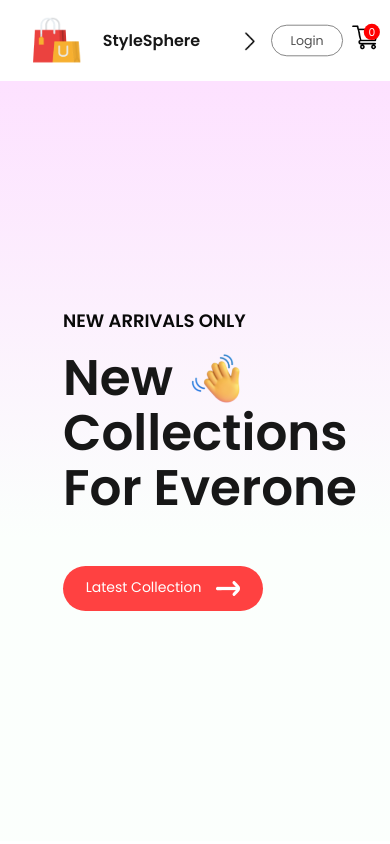
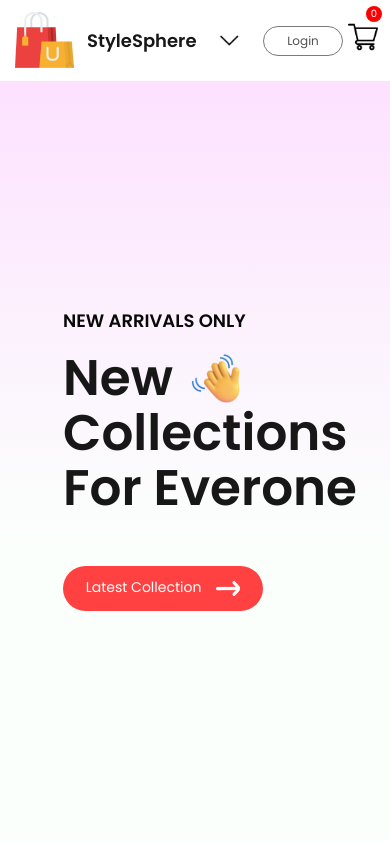
Before and after one commit to yugaldhiman/E-Commerce, a React (Vite) app: page / in a window 390 px wide. Shown: the top 844 px of the page. Built offline with nearby package versions, Linux system fonts and the light colour scheme.

Commit message:
change css code

```diff
--- a/src/Component/Navbar/navbar.css
+++ b/src/Component/Navbar/navbar.css
@@ -179,11 +179,16 @@
     }
 } */
 
+
+
+
+
+
 .navbar {
     display: flex;
     justify-content: space-between;
     align-items: center;
-    padding: 16px;
+    padding: 12px 16px;
     box-shadow: 0px 1px 3px -2px black;
     width: 100%;
 }
@@ -192,13 +197,10 @@
     display: flex;
     align-items: center;
     gap: 10px;
-}
-
-.nav-logo {
-    color: #171717;
-    font-size: 25px;
+    font-size: 22px;
     font-weight: 600;
     text-decoration: none;
+    color: #171717;
 }
 
 .nav-menu {
@@ -241,7 +243,6 @@
 .nav-login-cart button {
     width: 100px;
     height: 35px;
-    outline: none;
     border: 1px solid #7a7a7a;
     border-radius: 75px;
     color: #515151;
@@ -255,10 +256,6 @@
     height: 30px;
 }
 
-.nav-login-cart button:active {
-    background: #f3f3f3;
-}
-
 .nav-cart-count {
     height: 18px;
     width: 18px;
@@ -269,66 +266,38 @@
     display: flex;
     align-items: center;
     justify-content: center;
-    margin-top: -20px;
-    margin-left: -27px;
+    position: absolute;
+    right: 12px;
+    top: 8px;
 }
 
-.nav-drop-down {
-    display: none;
-}
-
-@media(max-width :1024px) {
+/* Mobile Responsive */
+@media (max-width: 800px) {
     .navbar {
-        padding: 15px 30px;
-    }
-
-    .nav-menu {
-        gap: 20px;
-        font-size: 14px;
-    }
-
-    .nav-login-cart button {
-        width: 80px;
-        height: 35px;
-        font-size: 14px;
-    }
-
-    .nav-login-cart img {
-        width: 30px;
-    }
-
-    .nav-cart-count {
-        width: 18px;
-        height: 18px;
-    }
-}
-
-@media(max-width:800px) {
-    .navbar {
-        padding: 10px;
+        padding: 10px 16px;
     }
 
     .nav-drop-down {
         display: block;
         width: 30px;
-        rotate: -90deg;
-        transition: 0.5s;
+        cursor: pointer;
+        transition: 0.3s;
     }
 
     .nav-menu {
         display: none;
         flex-direction: column;
-        height: auto;
-        width: 100%;
+        align-items: center;
         position: absolute;
-        justify-content: center;
-        background: white;
         top: 50px;
         left: 0;
+        width: 100%;
+        background: white;
         padding: 10px 0;
+        box-shadow: 0 2px 5px rgba(0, 0, 0, 0.1);
     }
 
-    .nav-menu-visble {
+    .nav-menu.nav-menu-visible {
         display: flex;
     }
 
@@ -337,33 +306,30 @@
     }
 }
 
-@media (max-width:500px) {
+@media (max-width: 500px) {
     .navbar {
-        padding: 8px;
-        gap: 0;
-        width: 100%;
+        padding: 8px 12px;
     }
 
     .nav-logo {
-        transform: scale(0.8);
-    }
-
-    .nav-menu {
-        height: auto;
-        top: 60px;
-        gap: 10px;
-        padding: 10px 0;
-    }
-
-    .nav-menu li {
-        font-size: 16px;
+        font-size: 18px;
     }
 
     .nav-login-cart {
-        transform: scale(0.9);
+        gap: 5px;
     }
 
-    .nav-drop-down.open {
-        transform: rotate(90deg);
+    .nav-login-cart button {
+        width: 80px;
+        height: 30px;
+        font-size: 12px;
+    }
+
+    .nav-cart-count {
+        right: 8px;
+        top: 6px;
+        width: 16px;
+        height: 16px;
+        font-size: 10px;
     }
 }
```
